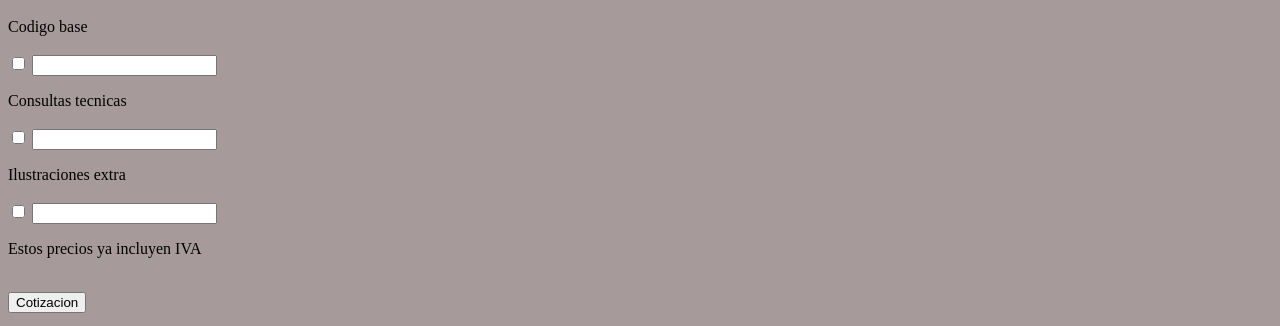
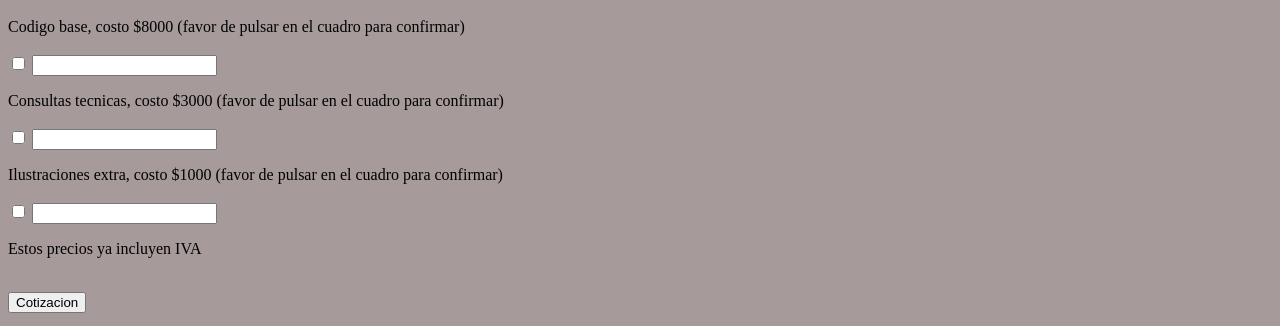
Before and after one commit to 00Z2571/Tarea5gemasdelinfinito, a plain HTML site: page cotizacion.html in a window 1280 px wide. Shown: the part 48-374 px from the top of the page. Drawn offline with Linux system fonts and the light colour scheme.

Commit message:
Add files via upload

```diff
--- a/cotizacion.html
+++ b/cotizacion.html
@@ -20,7 +20,7 @@
 
     <form name="form1" method="post" action="">
       <p>
-        Codigo base
+        Codigo base, costo $8000 (favor de pulsar en el cuadro para confirmar)
         <br />
         <br />
         <input
@@ -32,7 +32,7 @@
         <input type="text" id="txtFld1" />
       </p>
       <p>
-        Consultas tecnicas
+        Consultas tecnicas, costo $3000 (favor de pulsar en el cuadro para confirmar)
         <br />
         <br />
         <input
@@ -44,7 +44,7 @@
         <input type="text" id="txtFld2" />
       </p>
       <p>
-        Ilustraciones extra
+        Ilustraciones extra, costo $1000 (favor de pulsar en el cuadro para confirmar)
         <br />
         <br />
         <input
```
